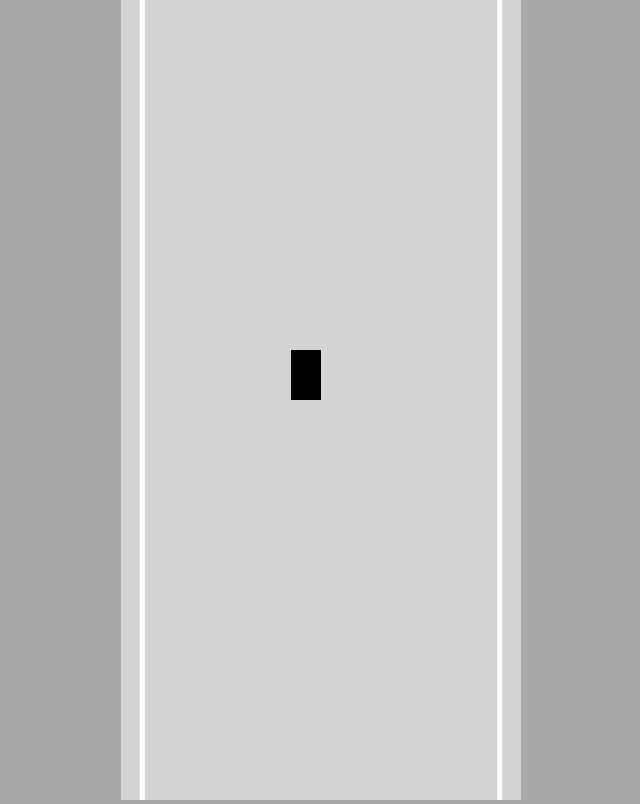
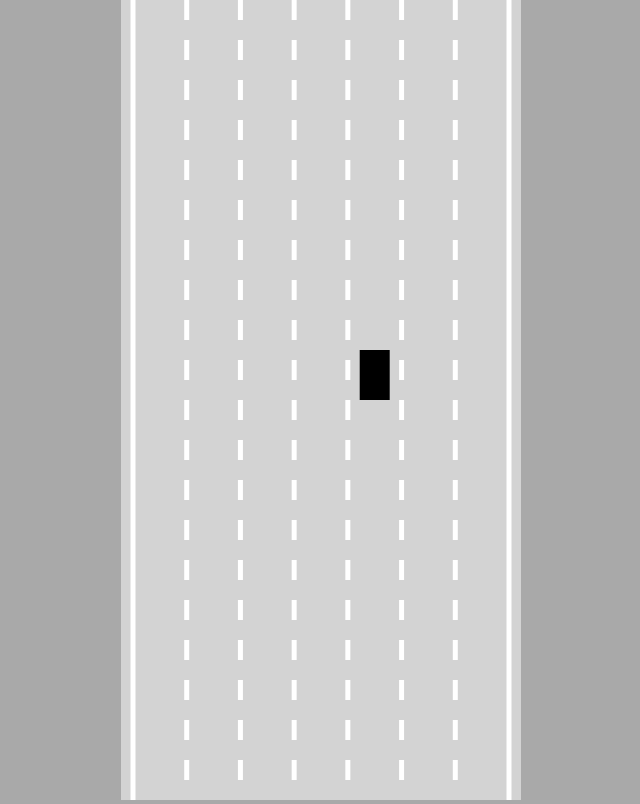
Before and after one commit to aalsaedi265/Deep_Learning_carSim, a plain HTML site: page index.html in a window 1280 px wide. Shown: the whole page, without its empty margins (319-959 px from the left). Drawn offline with Linux system fonts and the light colour scheme.

Commit message:
center lane

```diff
--- a/index.html
+++ b/index.html
@@ -6,6 +6,7 @@
     <body>
 
         <canvas id="myCanvas"></canvas>
+        <script src="utils.js"></script>
         <script src="road.js"></script>
         <script src="controls.js"></script>
         <script src="car.js"></script>
--- a/main.js
+++ b/main.js
@@ -15,9 +15,9 @@ const centerY = canvas.height / 2;
 const carWidth = 30;
 const carHeight = 50;
 
-const road = new Road(canvas.width/2, canvas.width*0.894)
+const road = new Road(canvas.width/2, canvas.width*0.94)
 
-const car = new Car(centerX-carWidth / 2, centerY-carHeight / 2, carWidth, carHeight);
+const car = new Car(road.getLaneCenter(4), centerY-carHeight / 2, carWidth, carHeight);
 car.draw(ctx);
 
 animate();
--- a/road.js
+++ b/road.js
@@ -1,6 +1,6 @@
 
 class Road{
-    constructor(x, width, laneCount = 8) {
+    constructor(x, width, laneCount = 7) {
         this.x = x
         this.width = width
         this.laneCount = laneCount
@@ -11,6 +11,11 @@ class Road{
         const inf = 1000000000000000000000;
         this.top = -inf
         this.bottom = inf
+    }
+
+    getLaneCenter(landeIndex) {
+        const laneWidth = this.width / this.laneCount
+        return this.left+laneWidth/2+landeIndex*laneWidth
     }
 
     draw(ctx) {
@@ -29,21 +34,17 @@ class Road{
                 this.right,
                 i/this.laneCount
             )
+            //road dashes
+            if (i > 0 && i < this.laneCount) {
+                ctx.setLineDash([20,20])
+            } else {
+                ctx.setLineDash([])
+            }
+            // Draw border
+            ctx.beginPath();
+            ctx.moveTo(x, this.top);
+            ctx.lineTo(x, this.bottom);
+            ctx.stroke();
         }
-        // Draw left border
-        ctx.beginPath();
-        ctx.moveTo(this.left, this.top);
-        ctx.lineTo(this.left, this.bottom);
-        ctx.stroke();
-
-        // Draw right border
-        ctx.beginPath();
-        ctx.moveTo(this.right, this.top);
-        ctx.lineTo(this.right, this.bottom);
-        ctx.stroke();
     }
 }
-
-function lerp(a, b, t) {
-    return a+(b-a)*t
-}
--- /dev/null
+++ b/utils.js
@@ -0,0 +1,4 @@
+
+function lerp(a, b, t) {
+    return a+(b-a)*t
+}
```
